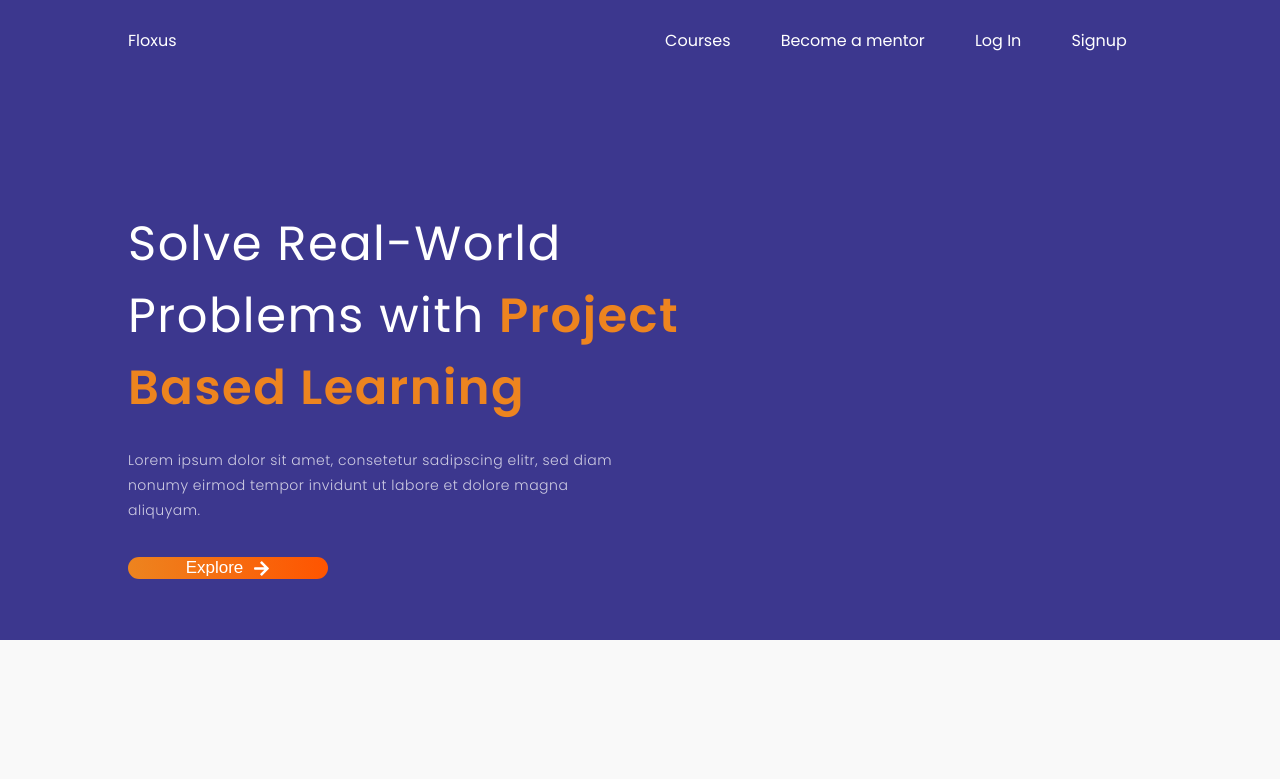
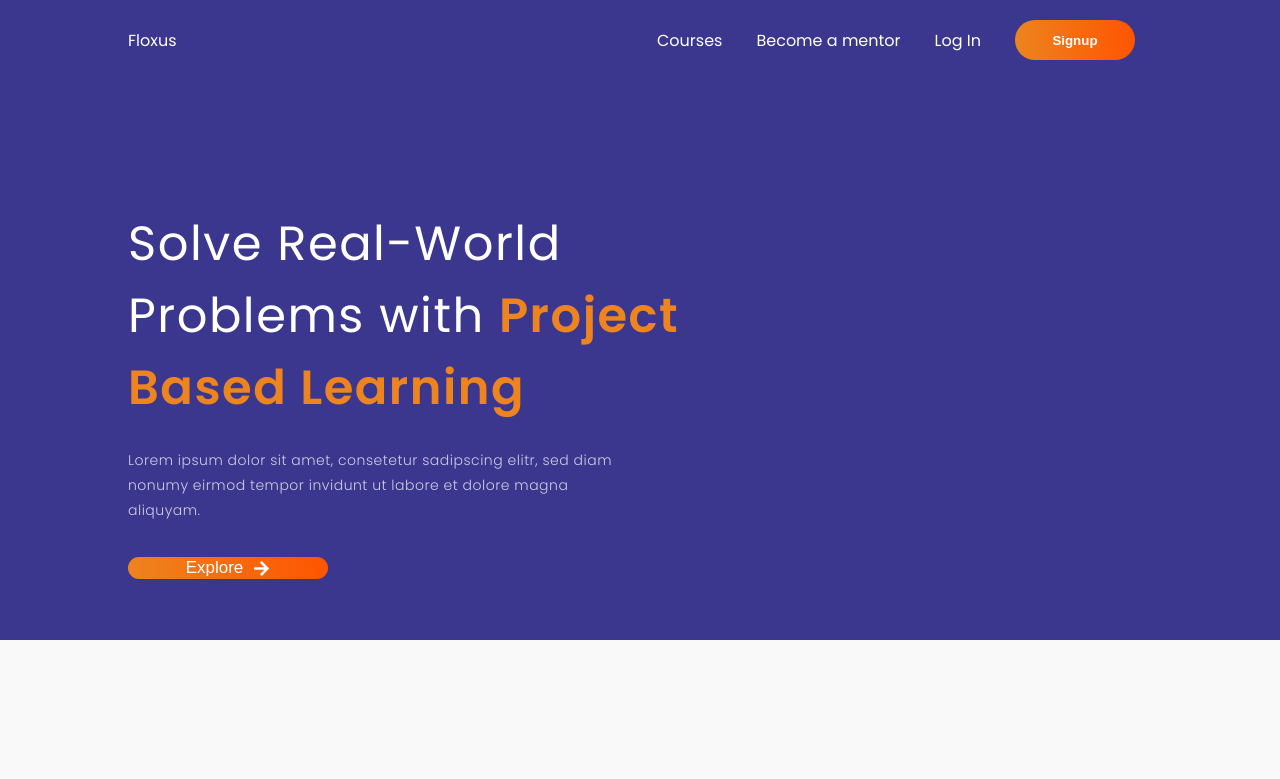
Before and after one commit to divyashasinha23/Floxus_website, a React (Create React App) app in the folder frontend/: page / in a window 1280 px wide. Shown: the top 779 px of the page. Built offline with nearby package versions, Linux system fonts and the light colour scheme.

Commit message:
Button component added

```diff
--- /dev/null
+++ b/frontend/src/components/Buttons/Button.js
@@ -0,0 +1,26 @@
+import React from 'react';
+import styled from '@emotion/styled';
+
+const ButtonWrapper = styled.button`
+  display: flex;
+  width: 120px;
+  height: 40px;
+  border: none;
+  background: transparent linear-gradient(85deg, #ed841f 0%, #ff5400 100%) 0% 0%
+    no-repeat padding-box;
+  border-radius: 20px;
+  justify-content: center;
+  align-items: center;
+  color: white;
+  font-weight: 600;
+`;
+
+const Button = (props) => {
+  return (
+    <>
+      <ButtonWrapper>{props.value}</ButtonWrapper>
+    </>
+  );
+};
+
+export default Button;
--- a/frontend/src/components/ToolBar/Toolbar.js
+++ b/frontend/src/components/ToolBar/Toolbar.js
@@ -1,5 +1,6 @@
 import React from 'react';
 import styled from '@emotion/styled';
+import Button from '../Buttons/Button';
 
 const ToolbarLayout = styled.div`
   display: flex;
@@ -44,7 +45,7 @@ const Toolbar = () => {
             <p>Courses</p>
             <p>Become a mentor</p>
             <p>Log In</p>
-            <p>Signup</p>
+            <Button value="Signup" />
           </NavItemWrapper>
         </ToolbarWrapper>
       </ToolbarLayout>
```
